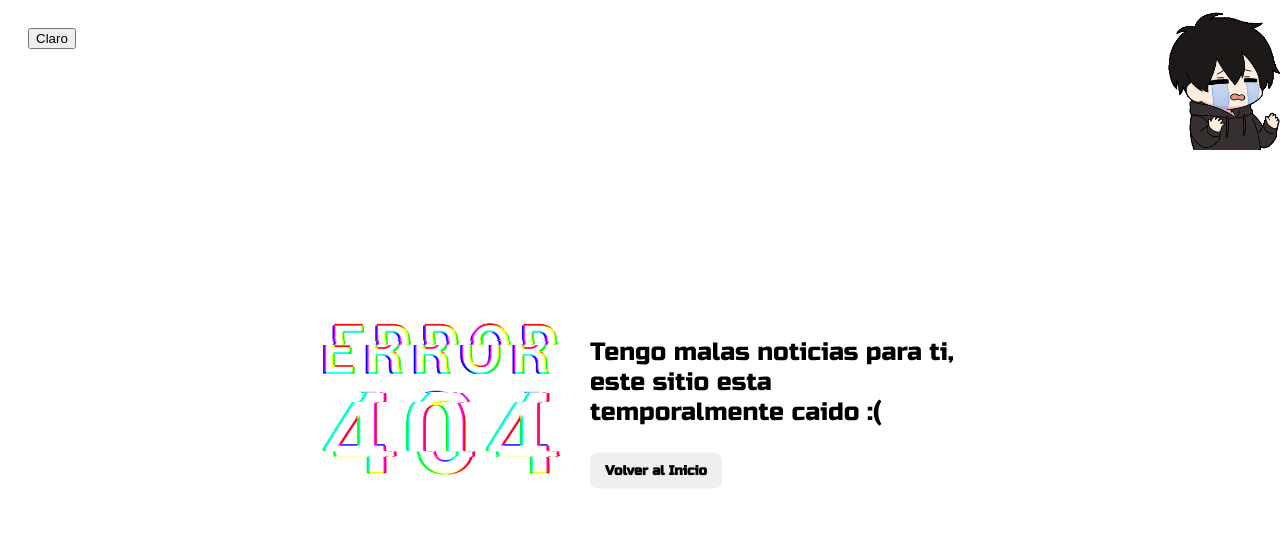
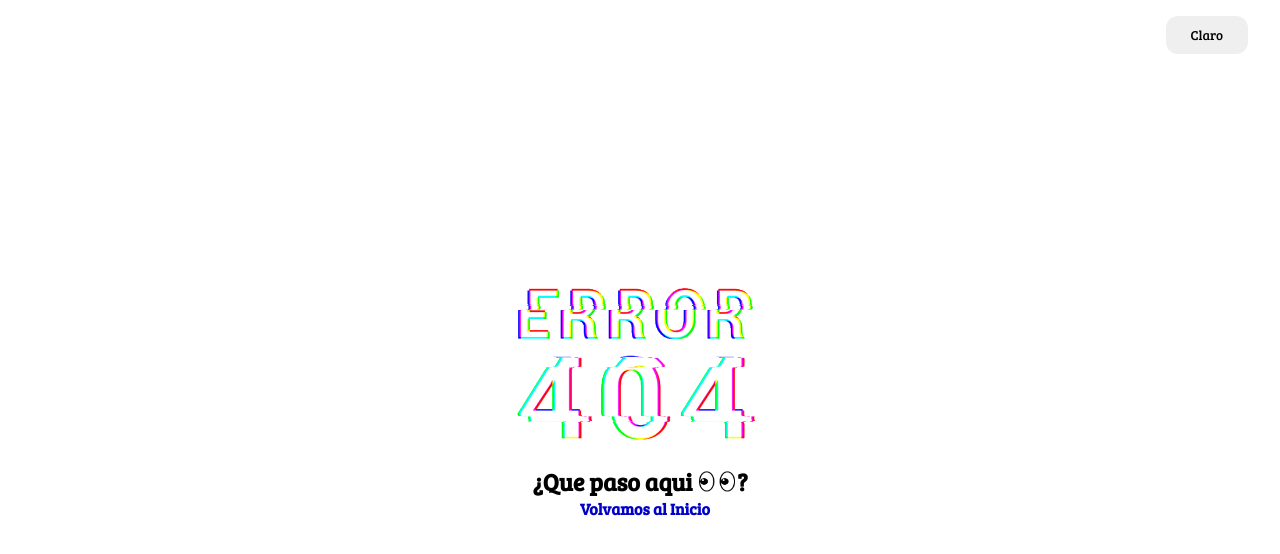
Before and after one commit to Jagudelo1/404_Error, a plain HTML site: page index.html in a window 1280 px wide. Drawn offline with Linux system fonts and the light colour scheme.

Commit message:
Actualización V0.5

```diff
--- a/Css/style.css
+++ b/Css/style.css
@@ -1,65 +1,79 @@
-@import url('https://fonts.googleapis.com/css2?family=Russo+One&display=swap');
+@import url('https://fonts.googleapis.com/css2?family=Bree+Serif&display=swap');
 
-body{
-    font-family: 'Russo One', sans-serif;
+*{
+    margin: 0;
+    padding: 0;
+    box-sizing: border-box;
+    font-family: 'Bree Serif', serif;
 }
 
 /*----- Estilos para centrar todo el contenido -----*/
-.Content__404{
+.ContentError{
     display: flex;
-    flex-direction: row;
-    align-items: center;
+    flex-direction: column;
     position: absolute;
     top: 50%;
     left: 50%;
     transform: translate(-50%, -50%);
 }
 
-/*----- Estilo responsive para que el texto se posicione debajo del gif -----*/
-@media (max-width: 500px){
-    .Content__404{
-        flex-direction: column;
-    }
+/*----- Estilos para alinear el contenedor -----*/
+.ButtonThemeDark{
+    position: absolute;
+    top: 2%;
+    right: 2.5%;
+}
+
+.ButtonThemeDark button{
+    border: 0;
+    padding: 10px 25px;
+    border-radius: 12px;
+    cursor: pointer;
 }
 
 /*----- Estilo para darle ancho a la imagen -----*/
+.Img_Error{
+    display: grid;
+    place-content: center;
+}
+
 .Img_Error img{
     width: 250px;
 }
 
-/*----- Estilos para el tamaño, el margen y el color al texto -----*/
+/*----- Estilos para el texto de Error -----*/
 .Notice_Error{
-    font-size: 25px;
-    margin-left: 20px;
+    margin-top: 20px;
 }
 
-/*----- Estilos del boton de "volver al inicio" -----*/
-.Notice_Error button{
-    border: 0;
-    padding: 10px 15px;
-    border-radius: 8px;
-    font-weight: 700;
-    font-family: 'Russo One', sans-serif;
-    cursor: pointer;
-    transition: all .2s ease-in-out;
+.Notice_Error div{
+    display: flex;
+    flex-direction: column;
+    align-items: center;
+    align-content: center;
+    justify-content: center;
 }
 
-.Notice_Error button:hover{
-    background-color: #828080;
-    transition: all .2s ease-in-out;
+.Notice_Error div .Eyes_Error{
+    width: 40px;
+    height: 20px;
 }
 
-/*----- Estilos del gif secundario -----*/
-.ContentImg{
-    position: absolute;
-    top: 0%;
-    right: 0%;
-    width: 150px;
+.Notice_Error div h2{
+    text-align: center;
 }
 
-/*----- Estilos para alinear el contenedor -----*/
-.ContentDark {
-    padding: 20px;
+.Notice_Error div a{
+    text-decoration: none;
+    margin-left: 10px;
+    font-weight: 700;
+    color: rgb(0, 0, 201);
+    transition: all .2 ease-in;
+}
+
+.Notice_Error div a:hover{
+    transition: all .2 ease-in;
+    color: rgb(29, 29, 239);
 }
 
 /*----- Estilos para el color de modo oscuro -----*/
--- a/index.html
+++ b/index.html
@@ -8,22 +8,24 @@
     <title>404 Error</title>
 </head>
 <body>
-    <div class="ContentDark">
-        <button id="theme-button">Claro</button>
-        <div class="Content__404">
-            <div class="Img_Error">
-                <img src="Img/Error.gif" alt="">
-            </div>
-            <div class="Notice_Error">
-                <p>Tengo malas noticias para ti, este sitio esta temporalmente caido :(</p>
-                <button>
-                    Volver al Inicio
-                </button>
+    <div class="ButtonThemeDark">
+        <button id="theme-button">
+            Claro
+        </button>
+    </div>
+    <div class="ContentError">
+        <div class="Img_Error">
+            <img src="Img/Error.gif" alt="">
+        </div>
+        <div class="Notice_Error">
+            <div>
+                <h2>
+                    ¿Que paso aqui <img class="Eyes_Error" src="Img/Ojos.gif" alt="">?
+                </h2>
+                <a href="#">Volvamos al Inicio</a>
             </div>
         </div>
     </div>
-    <img class="ContentImg" src="Img/Sad.gif" alt="">
-
     <script src="Js/Dark.js"></script>
 </body>
 </html>
```
Also changed, not shown: Img/Ojos.gif (added), Img/Return.png (added).
